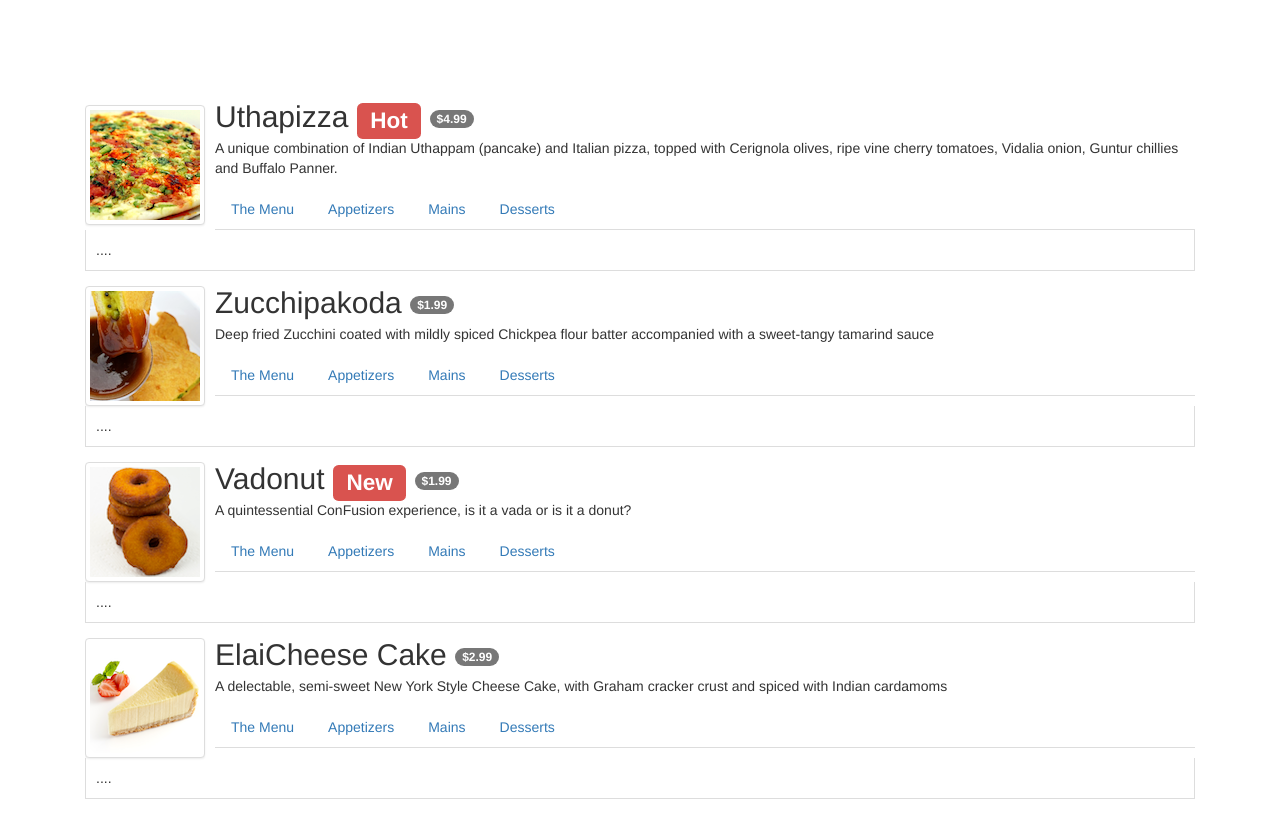
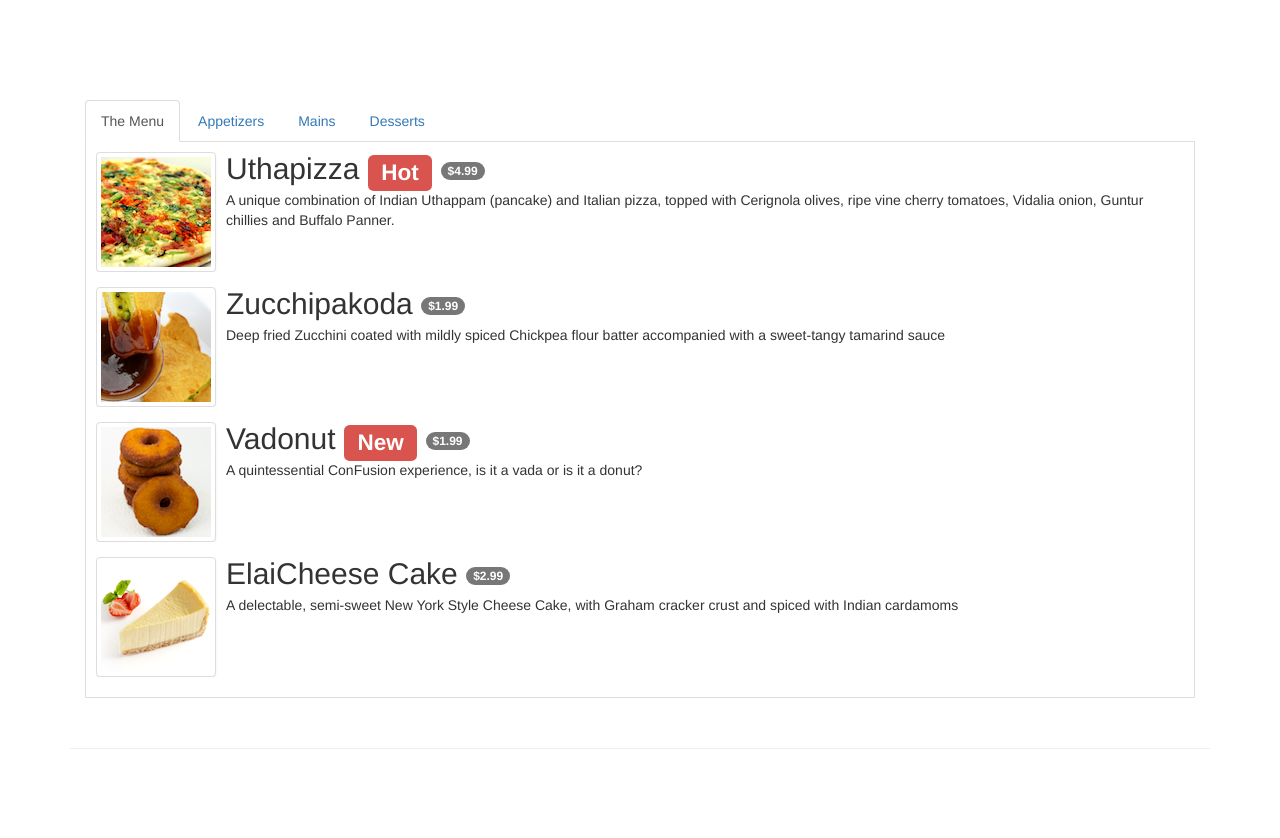
Before and after one commit to DerekWang87/test_Angularjs, a website: page app/menu.html in a window 1280 px wide. Shown: the top 838 px of the page. After the commit the page ends 800 px from the top, so only its background shows below. Drawn offline with nearby package versions, Linux system fonts and the light colour scheme.

Commit message:
learn AngularJS ng-init ng-repeat ng-model

```diff
--- a/app/menu.html
+++ b/app/menu.html
@@ -30,21 +30,7 @@
 <div class="container">
         <div class="row row-content" ng-controller="menuController as menuCtrl">
             <div class="col-xs-12">
-                <ul class="media-list">
-                    <li class="media" ng-repeat="dish in menuCtrl.dishes | filter:menuCtrl.filtText">
-                        <div class="media-left media-middle">
-                            <a href="#">
-                                <img class="media-object img-thumbnail" ng-src={{dish.image}} alt="Uthappizza">
-                            </a>
-                        </div>
-                        <div class="media-body">
-                            <h2 class="media-heading">{{dish.name}}
-                                <span class="label label-danger label-xs">{{dish.label}}</span>
-                                <span class="badge">{{dish.price | currency}}</span>
-                            </h2>
-                            <p>{{dish.description}}</p>
-                            <!--<p>Comment: {{dish.comment}}</p>-->
-                            <!--<P>Type your Comment:<input type="text" ng-model="dish.comment"></P>-->
+
                 <ul class="nav nav-tabs" role="tablist">
 
                     <li role="presentation" ng-class="{active:menuCtrl.isSelected(1)}">
@@ -71,14 +57,27 @@
                         </a>
                     </li>
                 </ul>
-                        </div>
+
                 <div class="tab-content">
                     <ul class="media-list tab-pane fade in active">
-                                ....
-                            </ul>
+                        <li class="media" ng-repeat="dish in menuCtrl.dishes | filter:menuCtrl.filtText">
+                            <div class="media-left media-middle">
+                                <a href="#">
+                                    <img class="media-object img-thumbnail" ng-src={{dish.image}} alt="Uthappizza">
+                                </a>
+                            </div>
+                            <div class="media-body">
+                                <h2 class="media-heading">{{dish.name}}
+                                    <span class="label label-danger label-xs">{{dish.label}}</span>
+                                    <span class="badge">{{dish.price | currency}}</span>
+                                </h2>
+                                <p>{{dish.description}}</p>
+                                <!--<p>Comment: {{dish.comment}}</p>-->
+                                <!--<P>Type your Comment:<input type="text" ng-model="dish.comment"></P>-->
                             </div>
                         </li>
                     </ul>
+                </div>
             </div>
         </div>
     </div>
@@ -86,6 +85,9 @@
     <script>
         var app = angular.module('confusionApp',[]);
         app.controller('menuController', function(){
+
+            this.tab = 1;
+
         var dishes=[
             {
                 name:'Uthapizza',
@@ -124,7 +126,7 @@
                 comment: ''
             }
         ];
-        this.dishes = dishes; });
+        this.dishes = dishes;
 
             this.select = function(setTab) {
                 this.tab = setTab;
@@ -136,18 +138,17 @@
                     this.filtText = "dessert";
                 else
                     this.filtText = "";
-        }
-
-        this.tab = 1;
-        this.tab = 2;
-        this.tab = 3;
-        this.tab = 4;
+            };
 
             this.isSelected = function (checkTab) {
                 return (this.tab === checkTab);
-        }
+            };
 
             this.filtText = '';
+
+
+        });
+
 
     </script>
 
```
Lines whose indentation alone changed are shown as unchanged.
